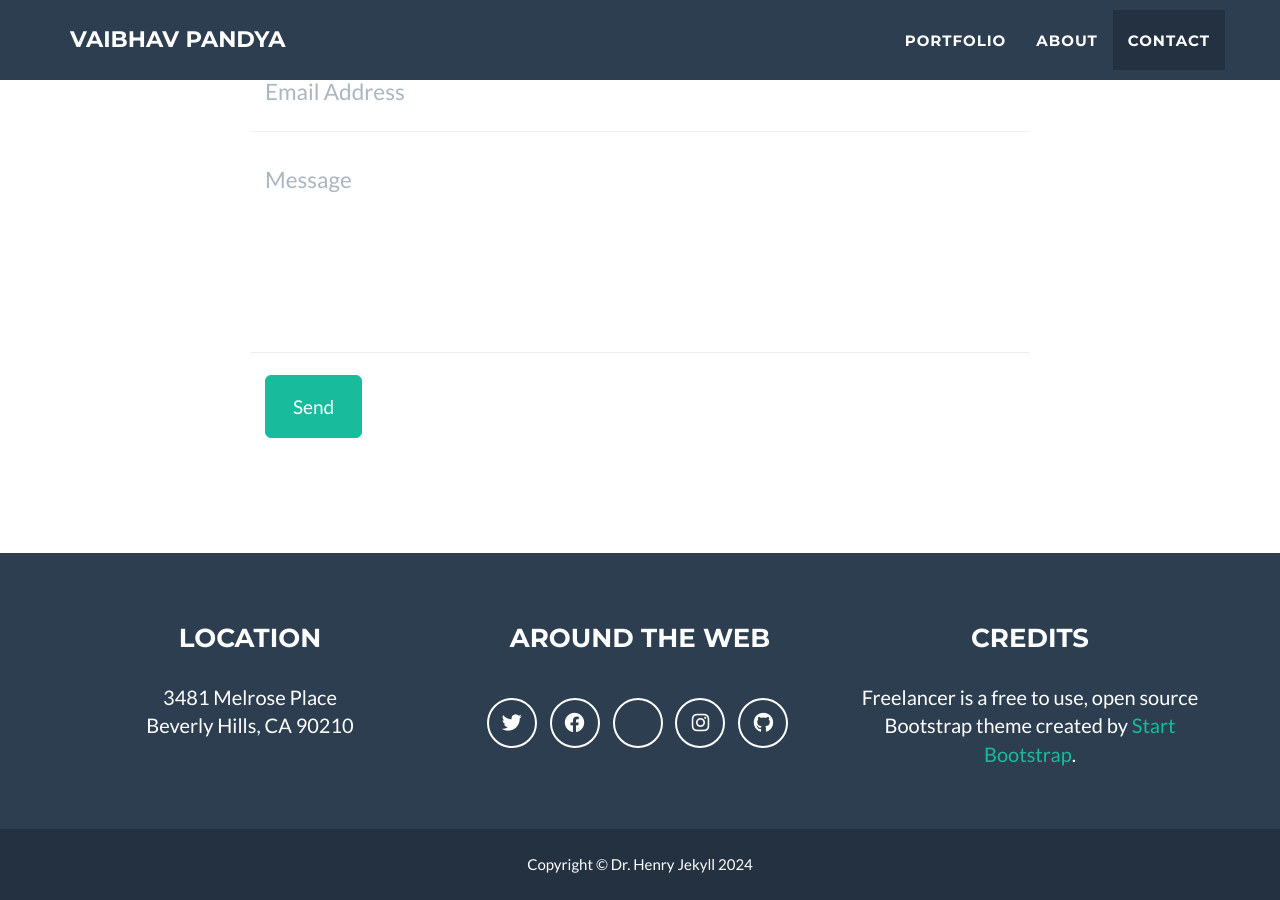
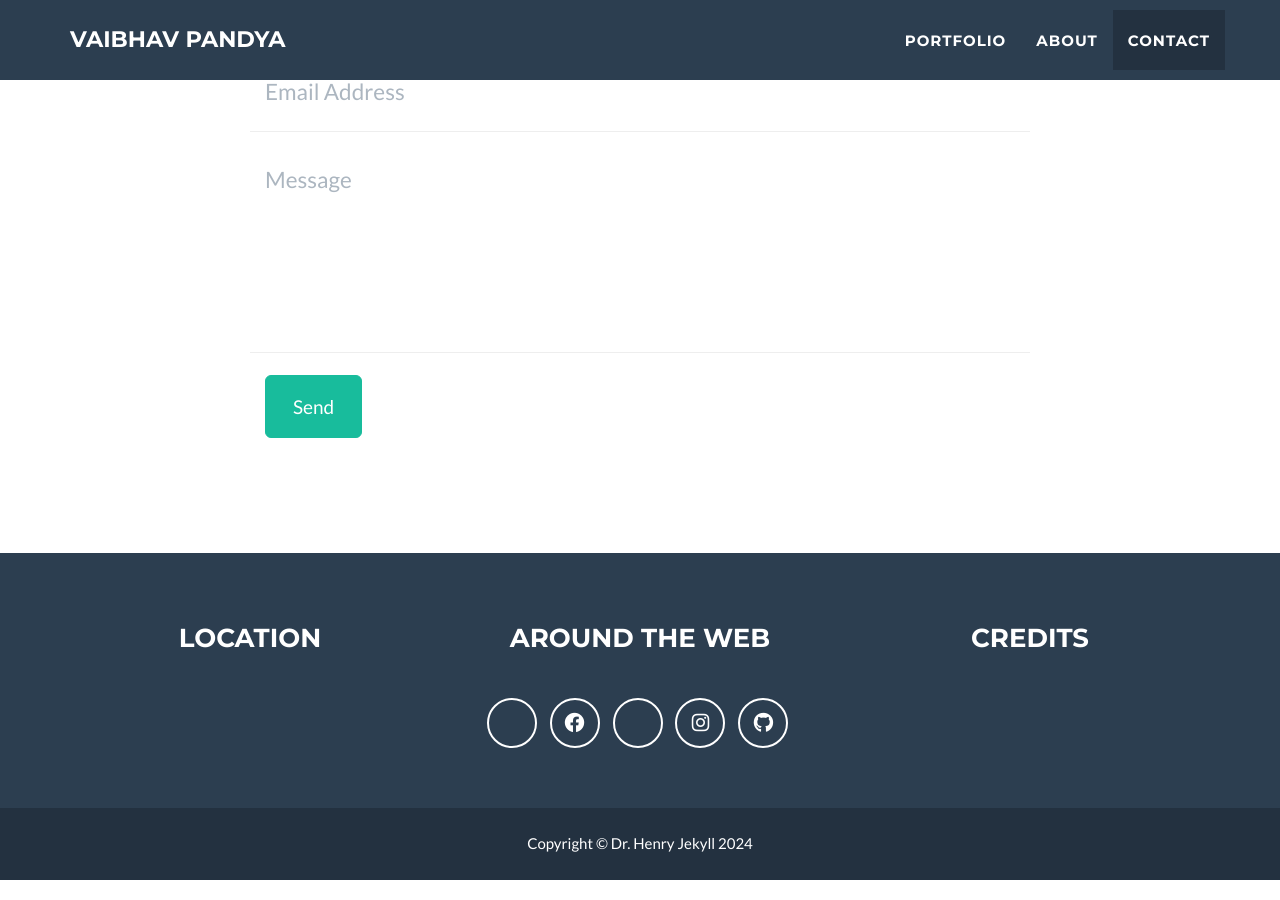
Before and after one commit to pandyav/pandyav.github.io, a Jekyll site: the page built from _posts/2014-07-18-project-1.markdown, in a window 1280 px wide and 900 px high, scrolled down 2332 px. Built offline with Jekyll 4.4.1, drawn with Linux system fonts in a browser that asks for light colours; some of the changed lines change nothing that is shown.

Commit message:
changed links

```diff
--- a/_config.yml
+++ b/_config.yml
@@ -39,24 +39,25 @@
 
 # Social networks usernames (many more available: google-plus, flickr, dribbble, pinterest, instagram, tumblr, linkedin, etc.)
 social:
-  - title: twitter
-    url: http://twitter.com/jekyllrb
+  - title: X (twitter)
+    url: https://x.com/vaibhavp06
   - title: facebook
-    url:
+    url: https://www.facebook.com/vaibhav.pandya.9250/
   - title: LinkedIn
-    url: http://stackoverflow.com/questions/tagged/jekyll
+    url: www.linkedin.com/in/vaibhav-pandya-9b16572b
+
   - title: instagram
-    url: http://bitbucket.org/jekyll
+    url: https://www.instagram.com/vaibhav.pandya.9250/
   - title: github
     url: http://github.com/pandyav
 
 # Postal address (add as many lines as necessary)
-address:
-  - line: 3481 Melrose Place
-  - line: Beverly Hills, CA 90210
+#address:
+  #- line: 3481 Melrose Place
+  #- line: Beverly Hills, CA 90210
 
 # Credits content
-credits: 'Freelancer is a free to use, open source Bootstrap theme created by <a href="http://startbootstrap.com">Start Bootstrap</a>.'
+#credits: 'Freelancer is a free to use, open source Bootstrap theme created by <a href="http://startbootstrap.com">Start Bootstrap</a>.'
 
 # Build settings
 markdown: kramdown
```
